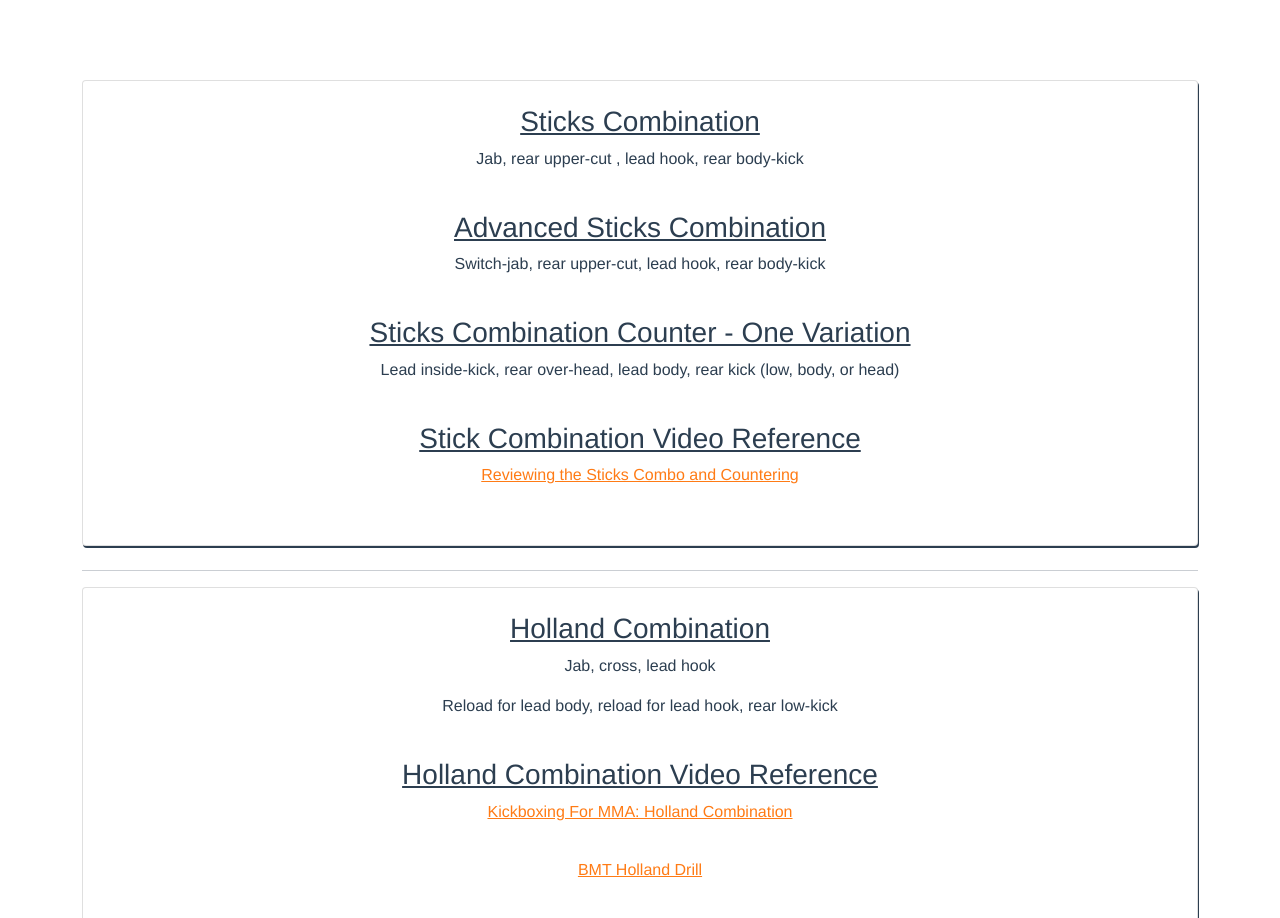
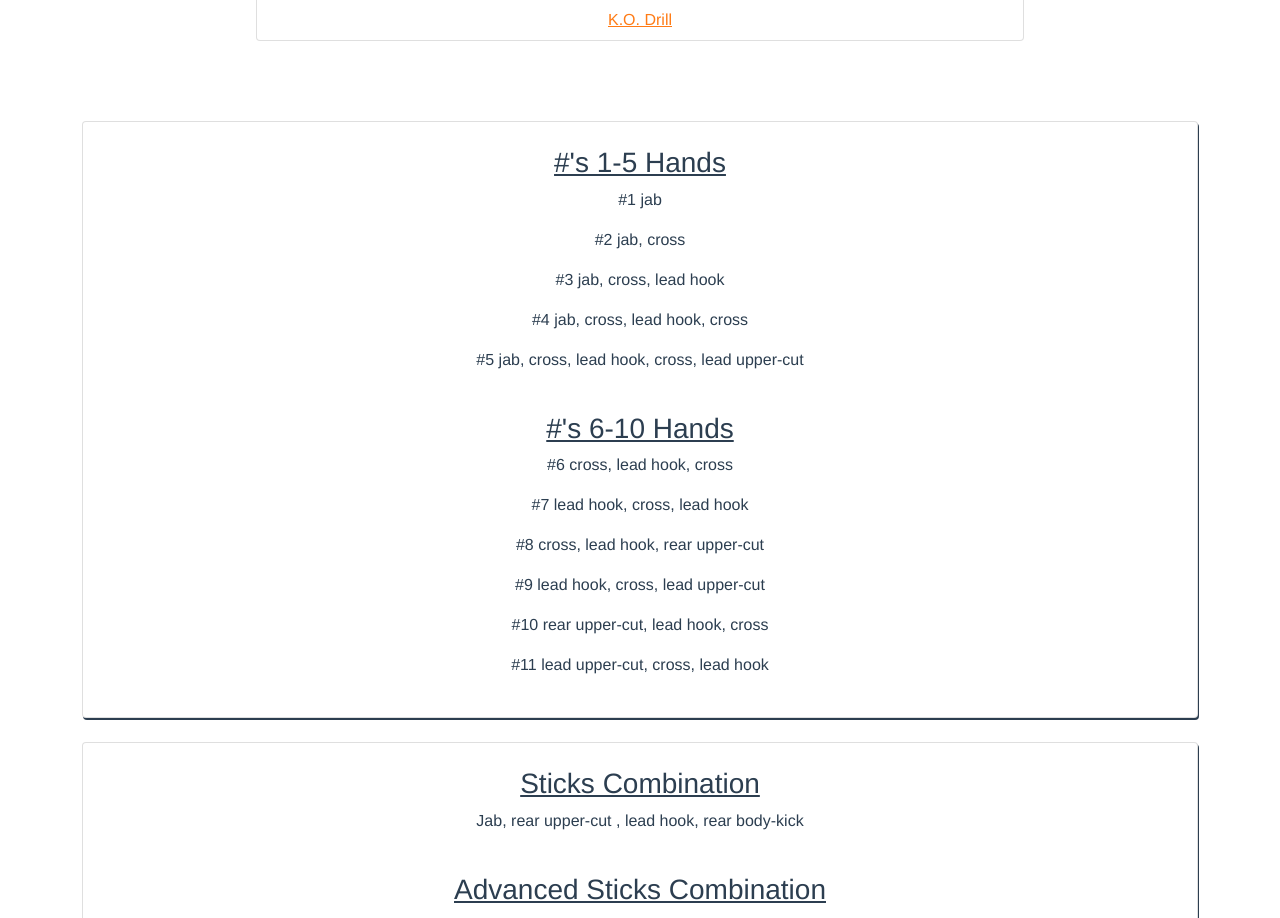
Before and after one commit to CESAR-JARAMILLO/Bang-Muay-Thai-Combos, a Vue app: page / in a window 1280 px wide. Shown: the part 1160-2078 px from the top of the page. Built offline with nearby package versions, Linux system fonts and the light colour scheme.

Commit message:
added new card

```diff
--- a/src/components/Cards.vue
+++ b/src/components/Cards.vue
@@ -1,5 +1,21 @@
 <template>
   <b-container>
+      <div id="hand-combos" class="card">
+          <h3>#'s 1-5 Hands</h3>
+          <p>#1 jab</p>
+          <p>#2 jab, cross</p>
+          <p>#3 jab, cross, lead hook</p>
+          <p>#4 jab, cross, lead hook, cross</p>
+          <p>#5 jab, cross, lead hook, cross, lead upper-cut</p>
+          <br>
+          <h3>#'s 6-10 Hands</h3>
+          <p>#6 cross, lead hook, cross</p>
+          <p>#7 lead hook, cross, lead hook</p>
+          <p>#8 cross, lead hook, rear upper-cut</p>
+          <p>#9 lead hook, cross, lead upper-cut</p>
+          <p>#10 rear upper-cut, lead hook, cross</p>
+          <p>#11 lead upper-cut, cross, lead hook</p>
+      </div>
       <div id="sticks" class="card">
           <h3>Sticks Combination</h3>
           <p>Jab, rear upper-cut , lead hook, rear body-kick</p>
--- a/src/components/List.vue
+++ b/src/components/List.vue
@@ -2,6 +2,7 @@
     <b-list-group>
         <h2>Combos & Drills</h2>
         <h4>Quick Links</h4>
+        <b-list-group-item><b-link href="#hand-combos">#'s 1-11 Hands</b-link></b-list-group-item>
         <b-list-group-item><b-link href="#sticks">Sticks Combination</b-link></b-list-group-item>
         <b-list-group-item><b-link href="#holland">Holland Combination</b-link></b-list-group-item>
         <b-list-group-item><b-link href="#hemmers">Hemmers Combination</b-link></b-list-group-item>
```
